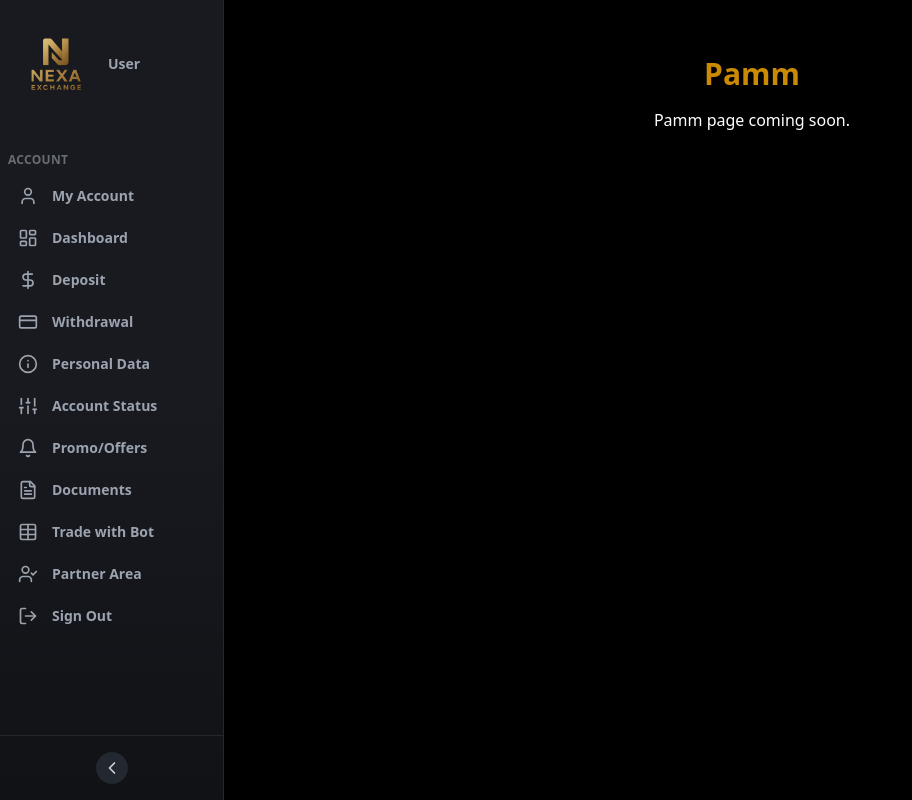
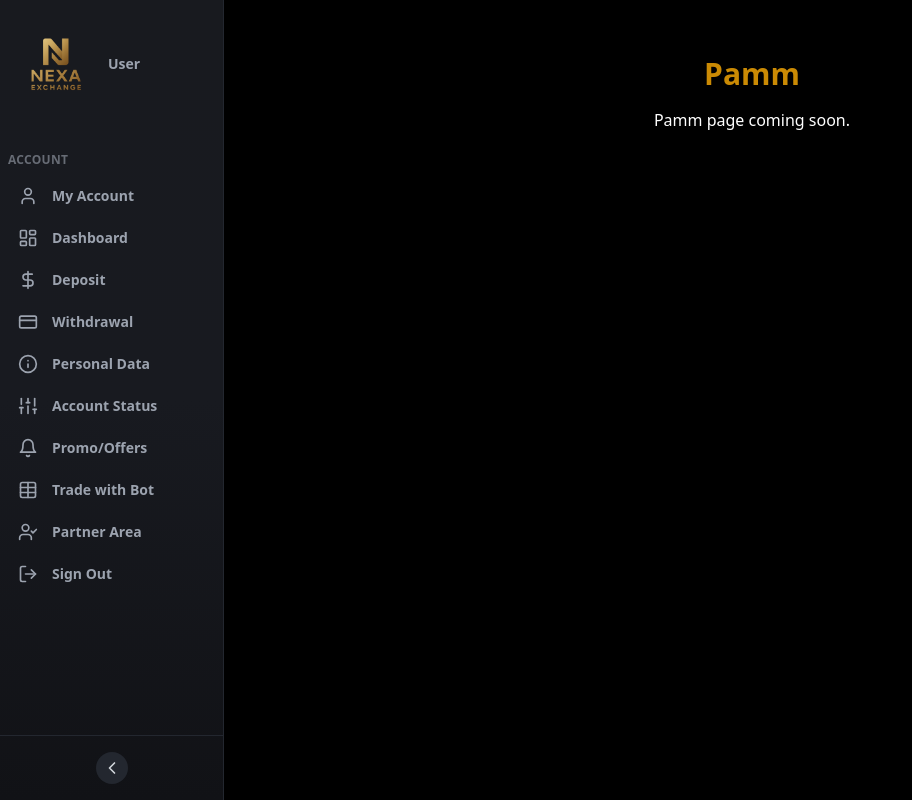
Before and after one commit to Expert-01/BrokerFx, a React (Vite) app: page /pamm in a window 1280 px wide. Shown: the whole page, without its empty margins (0-912 px from the left). Built offline with nearby package versions, Linux system fonts and the light colour scheme.

Commit message:
Update Sidebar.jsx

```diff
--- a/src/components/dashboard/Sidebar.jsx
+++ b/src/components/dashboard/Sidebar.jsx
@@ -30,7 +30,7 @@ const menu = [
       { name: "Personal Data", icon: <Info size={20} />, link: "/personal-data" },
       { name: "Account Status", icon: <Sliders size={20} />, link: "/account-status" },
       { name: "Promo/Offers", icon: <Bell size={20} />, link: "/promo-offers" },
-      { name: "Documents", icon: <FileText size={20} />, link: "/documents" },
+   //   { name: "Documents", icon: <FileText size={20} />, link: "/documents" },
       { name: "Trade with Bot", icon: <Table size={20} />, link: "/trading" },
       { name: "Partner Area", icon: <UserCheck size={20} />, link: "/partner-area" },
       { name: "Sign Out", icon: <LogOut size={20} />, link: "/logout" },
```
